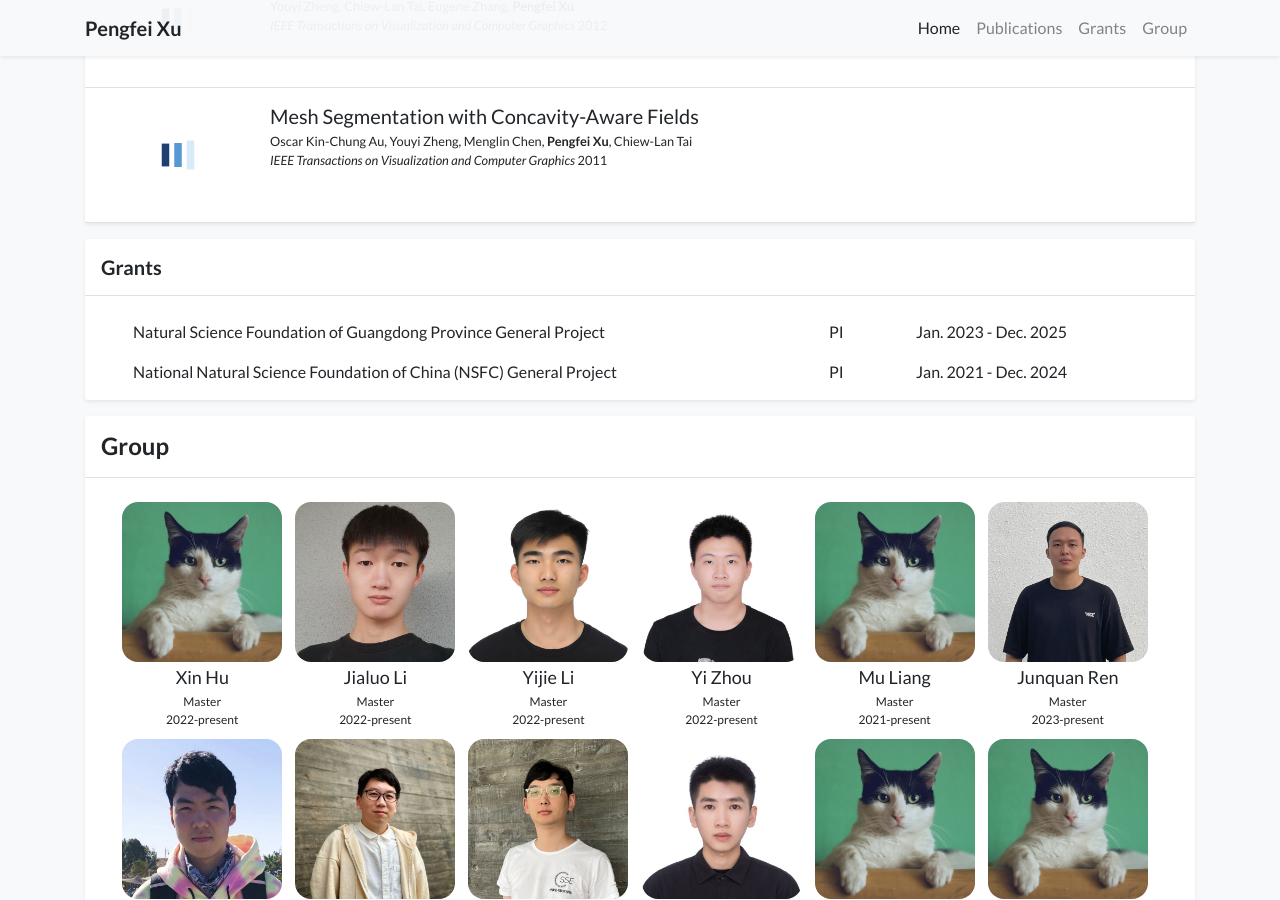
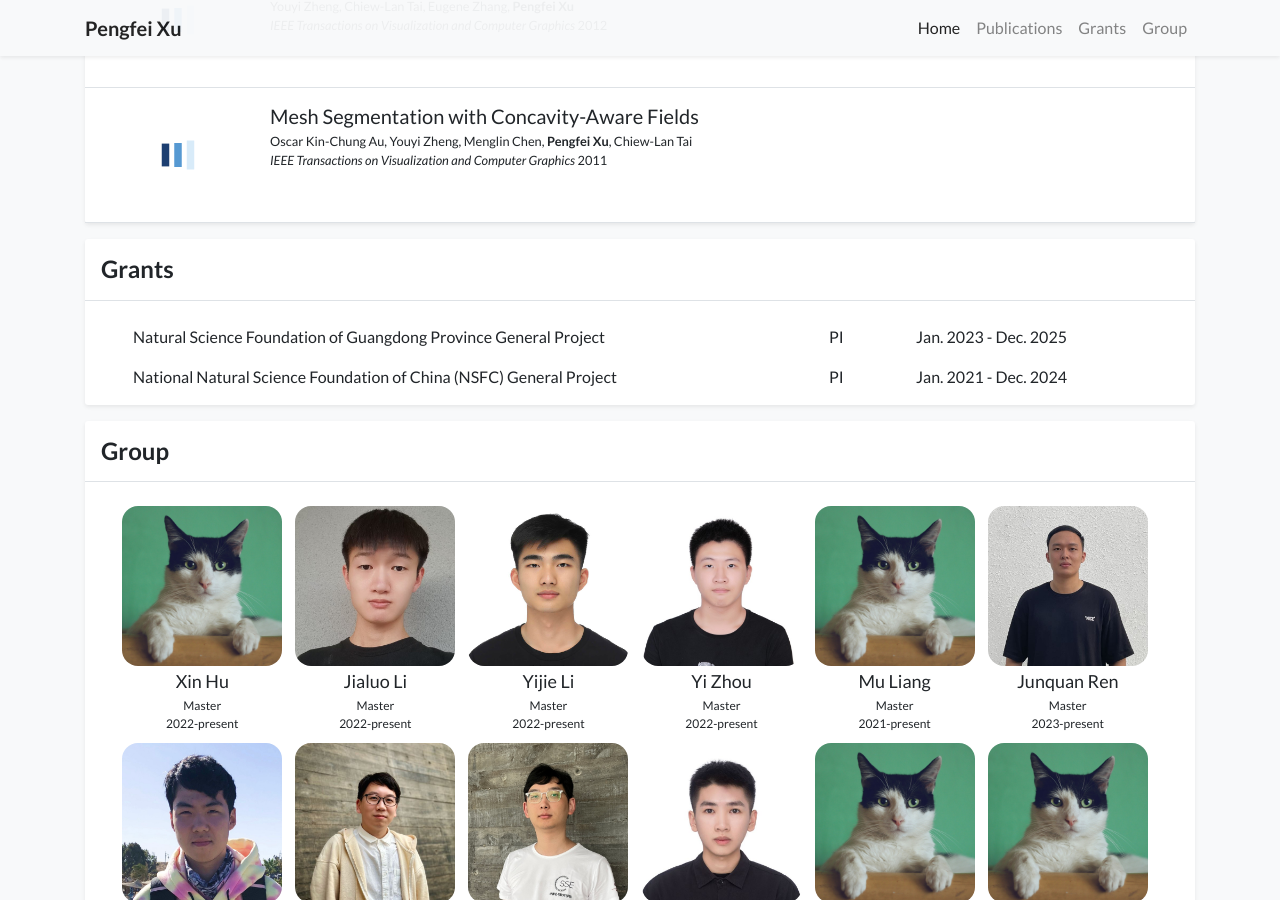
Before and after one commit to pengfeixu/pengfeixu.github.io, a Jekyll site: the page built from index.html, in a window 1280 px wide and 900 px high, scrolled down 3270 px. Built offline with Jekyll 4.4.1, drawn with Linux system fonts in a browser that asks for light colours; a style sheet for code colours, icons or effects is not loaded.

Commit message:
Update grant_card.html

```diff
--- a/_includes/widgets/grant_card.html
+++ b/_includes/widgets/grant_card.html
@@ -2,9 +2,9 @@
 
 {% assign grants = include.grants %}
 <div class="my-3 p-0 bg-white shadow-sm rounded-sm">
-    <h5 class="border-bottom border-gray p-3 mb-0" id="Grants">
+    <h4 class="border-bottom border-gray p-3 mb-0" id="Grants">
         {{ include.title }}
-    </h5>
+    </h4>
     <br/>
 
     {% for item in grants %}
```
